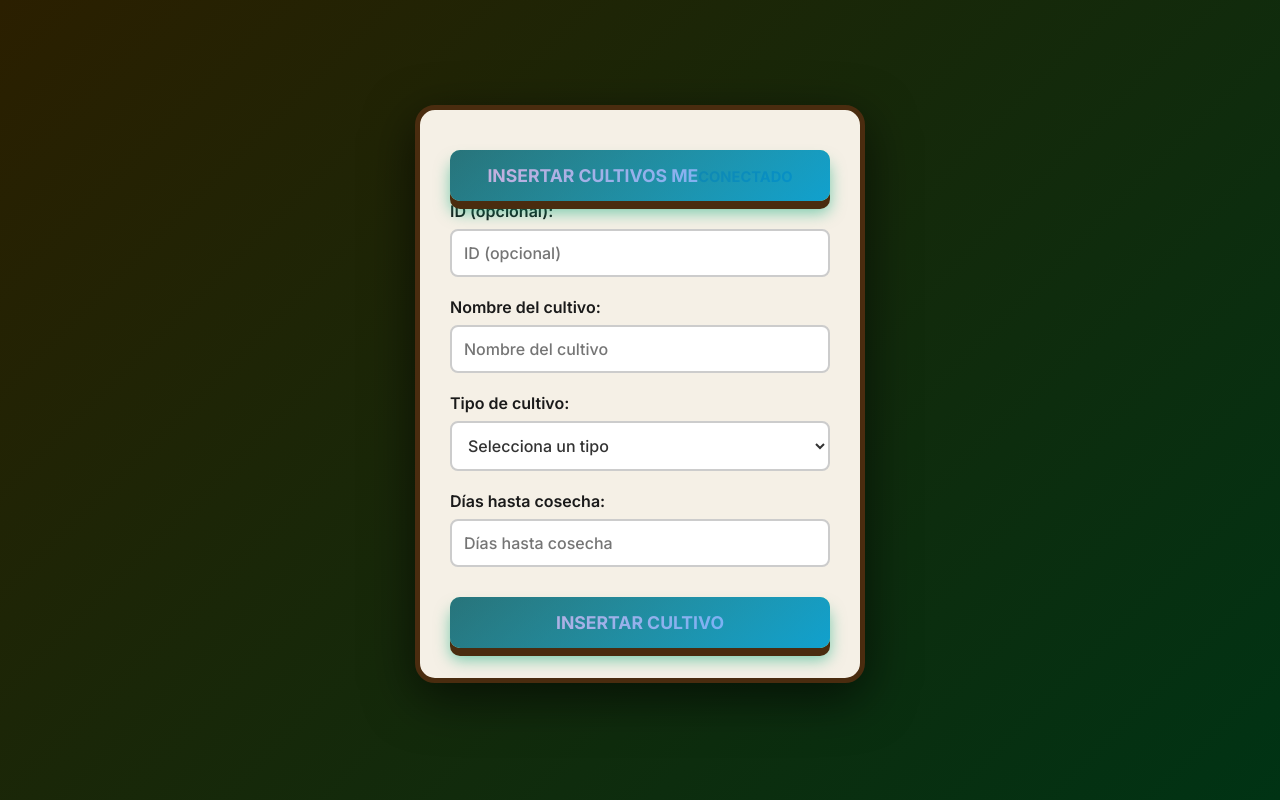
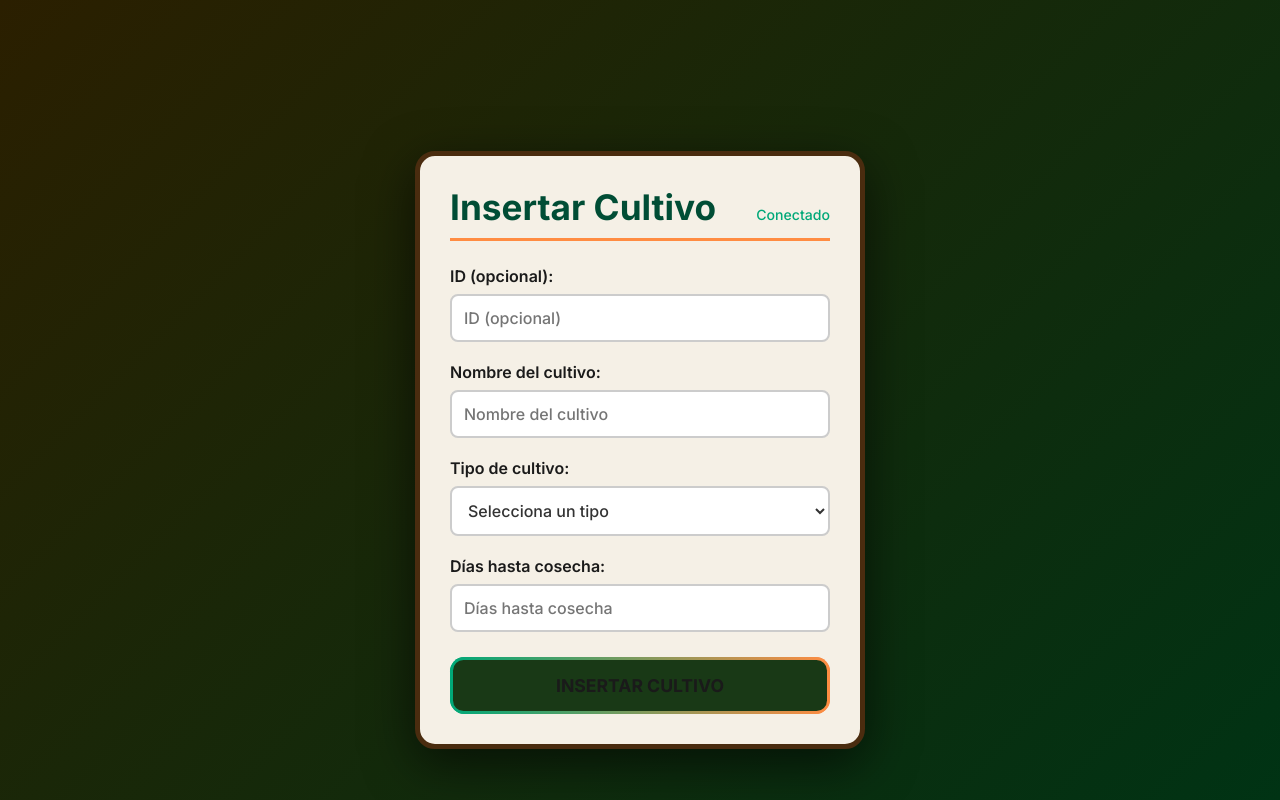
Before and after one commit to Andres-glitch-cell/huertaPhpLorena, a PHP site: page /nuevo.php in a window 1280 px wide. Run offline with PHP 8.4, Linux system fonts and the light colour scheme.

Commit message:
CambiosColores y adjustments margins, paddings colors etc.

```diff
--- a/mi-huerta/index.php
+++ b/mi-huerta/index.php
@@ -398,15 +398,11 @@
                 const now = new Date();
                 // Capturamos las horas en formato 24h (0-23)
                 let hours = now.getHours();
-
                 // Los minutos se quedan igual, asegurando dos dígitos
                 const minutes = now.getMinutes().toString().padStart(2, '0');
-
                 // Formateamos las horas a dos dígitos (ej. 09 en lugar de 9)
                 hours = hours.toString().padStart(2, '0');
-
                 // Eliminamos la lógica de AM/PM
-
                 document.getElementById('hours').textContent = hours;
                 document.getElementById('minutes').textContent = minutes;
                 // Ocultamos o limpiamos el texto AM/PM
--- a/mi-huerta/nuevo.php
+++ b/mi-huerta/nuevo.php
@@ -139,6 +139,8 @@ if ($_SERVER['REQUEST_METHOD'] === 'POST') { // Comprueba si el script se está
             --fondo-terracota: #f5f0e6;
             /* Fondo de la tarjeta (Terracota/Crema de Jardín) */
             --color-texto-oscuro: #1a1a1a;
+            /* Degradado huerta para el botón */
+            --degradado-huerta: linear-gradient(90deg, var(--verde-esmeralda), var(--naranja-tierra));
         }
 
         * {
@@ -258,9 +260,12 @@ if ($_SERVER['REQUEST_METHOD'] === 'POST') { // Comprueba si el script se está
             margin-top: 50px;
             /* Centrado absoluto */
             position: absolute;
-            top: 43%;
+            top: 50%;
+            /* Centrado vertical */
             left: 50%;
+            /* Centrado horizontal */
             transform: translate(-50%, -50%);
+            /* Ajuste de centrado */
         }
 
         .card h1 {
@@ -311,33 +316,68 @@ if ($_SERVER['REQUEST_METHOD'] === 'POST') { // Comprueba si el script se está
             outline: none;
         }
 
-        /* BOTÓN DE INSERCIÓN */
-        .card button {
+        /* --- ESTILOS DEL NUEVO BOTÓN CON GRADIENTE Y NEON (Adaptados) --- */
+        /* El contenedor exterior asegura el ancho completo y el borde degradado */
+        .container {
+            position: relative;
+            padding: 3px;
+            background: var(--degradado-huerta);
+            /* Usa el degradado verde/naranja */
+            border-radius: 0.9em;
+            transition: all 0.4s ease;
+            margin-top: 25px;
             width: 100%;
-            background: linear-gradient(135deg, var(--verde-esmeralda), #33cc66);
-            color: white;
-            border: none;
-            border-radius: 10px;
-            padding: 15px 25px;
-            font-size: 1.1em;
-            font-weight: 700;
-            cursor: pointer;
-            /* Sombra de tierra y sombra verde */
-            box-shadow: 0 8px 0 #4a2c0f, 0 12px 15px rgba(0, 168, 120, 0.5);
-            transition: all 0.2s ease;
-            margin-top: 10px;
         }
 
-        .card button:hover {
-            transform: translateY(-2px);
-            box-shadow: 0 10px 0 #4a2c0f, 0 15px 20px rgba(0, 168, 120, 0.7);
+        /* El botón real que se pulsa */
+        .container .button {
+            font-size: 1.1em;
+            padding: 15px 25px;
+            border-radius: 0.6em;
+            border: none;
+            background-color: var(--fondo-terracota);
+            /* Fondo claro de la tarjeta */
+            color: var(--color-texto-oscuro);
+            cursor: pointer;
+            box-shadow: none;
+            width: 100%;
+            font-weight: 700;
+            transition: all 0.4s ease;
+            text-transform: uppercase;
+            /* Para que se vea más como botón de acción */
+            background-color: #193916ff
         }
 
-        .card button:active {
-            transform: translateY(4px);
-            box-shadow: 0 4px 0 #4a2c0f;
+        /* El pseudo-elemento que crea el efecto de brillo */
+        .container::before {
+            content: "";
+            position: absolute;
+            inset: 0;
+            margin: auto;
+            border-radius: 0.9em;
+            z-index: -10;
+            filter: blur(0);
+            transition: filter 0.4s ease;
+            background: var(--degradado-huerta);
         }
 
+        /* Efecto NEON al pasar el ratón */
+        .container:hover::before {
+            background: var(--degradado-huerta);
+            filter: blur(1.2em);
+            opacity: 0.8;
+        }
+
+        /* Efecto de PRESIONAR */
+        .container:active::before {
+            filter: blur(0.2em);
+        }
+
+        .container:active .button {
+            background-color: #fff;
+            /* Se aclara al presionar */
+            color: var(--verde-esmeralda);
+        }
 
         /* MEDIA QUERIES (Ajustes para móviles) */
         @media (max-width: 768px) {
@@ -354,7 +394,7 @@ if ($_SERVER['REQUEST_METHOD'] === 'POST') { // Comprueba si el script se está
             .card {
                 margin-top: 20px;
                 padding: 20px;
-                /* Eliminamos el centrado absoluto si hay mucho contenido antes */
+                /* Revertimos el centrado absoluto en móvil para mejor scroll */
                 position: relative;
                 top: auto;
                 left: auto;
@@ -365,63 +405,22 @@ if ($_SERVER['REQUEST_METHOD'] === 'POST') { // Comprueba si el script se está
                 font-size: 1em;
             }
         }
-
-        /* From Uiverse.io by mrhyddenn */
-        button {
-            background: transparent;
-            color: #fff;
-            font-size: 17px;
-            text-transform: uppercase;
-            font-weight: 600;
-            border: none;
-            padding: 20px 30px;
-            cursor: pointer;
-            perspective: 30rem;
-            border-radius: 10px;
-            box-shadow: 0 5px 15px rgba(0, 0, 0, 0.308);
-        }
-
-        button::before {
-            content: "";
-            display: block;
-            position: absolute;
-            width: 100%;
-            height: 100%;
-            top: 0;
-            left: 0;
-            border-radius: 10px;
-            background: linear-gradient(320deg,
-                    rgba(0, 140, 255, 0.678),
-                    rgba(128, 0, 128, 0.308));
-            z-index: 1;
-            transition: background 3s;
-        }
-
-        button:hover::before {
-            animation: rotate 1s;
-            transition: all 0.5s;
-        }
-
-        @keyframes rotate {
-            0% {
-                transform: rotateY(180deg);
-            }
-
-            100% {
-                transform: rotateY(360deg);
-            }
-        }
     </style>
 </head>
 
 <body>
     <div class="content">
+
+        <!-- Mensaje de éxito/error/warning (si existe) -->
+        <?php echo $mensaje; ?>
+
         <div class="card">
-            <!-- From Uiverse.io by mrhyddenn -->
-            <button>
-                <a>Insertar Cultivos me</a><small><?php echo $conexion_status_msg; ?></small>
-            </button>
-            <?php echo $mensaje; ?>
+            <h1>
+                Insertar Cultivo
+                <small><?php echo $conexion_status_msg; ?></small>
+            </h1>
+
+
             <form method="post" action="">
                 <div class="field">
                     <label for="id">ID (opcional):</label>
@@ -446,10 +445,15 @@ if ($_SERVER['REQUEST_METHOD'] === 'POST') { // Comprueba si el script se está
                     <label for="dias">Días hasta cosecha:</label>
                     <input type="number" name="dias" id="dias" placeholder="Días hasta cosecha" min="1" required>
                 </div>
-                <button type="submit" name="insertarValoresSQL">INSERTAR CULTIVO</button>
+
+                <!-- Botón de inserción movido al final del formulario y con nuevo estilo -->
+                <div class="container">
+                    <button class="button" type="submit" name="insertarValoresSQL">Insertar Cultivo</button>
+                </div>
 
             </form>
         </div>
     </div>
 </body>
+
 </html>
```
